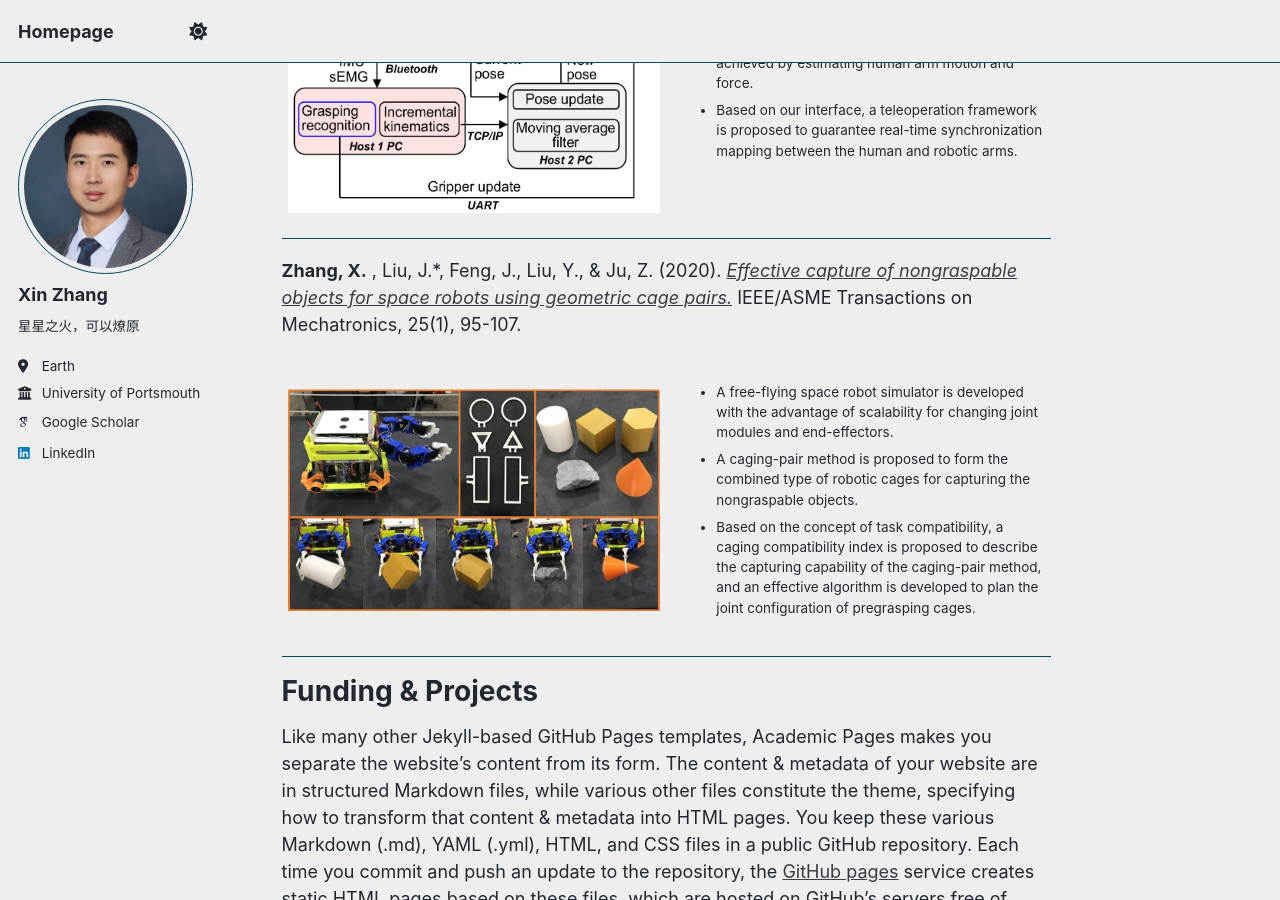
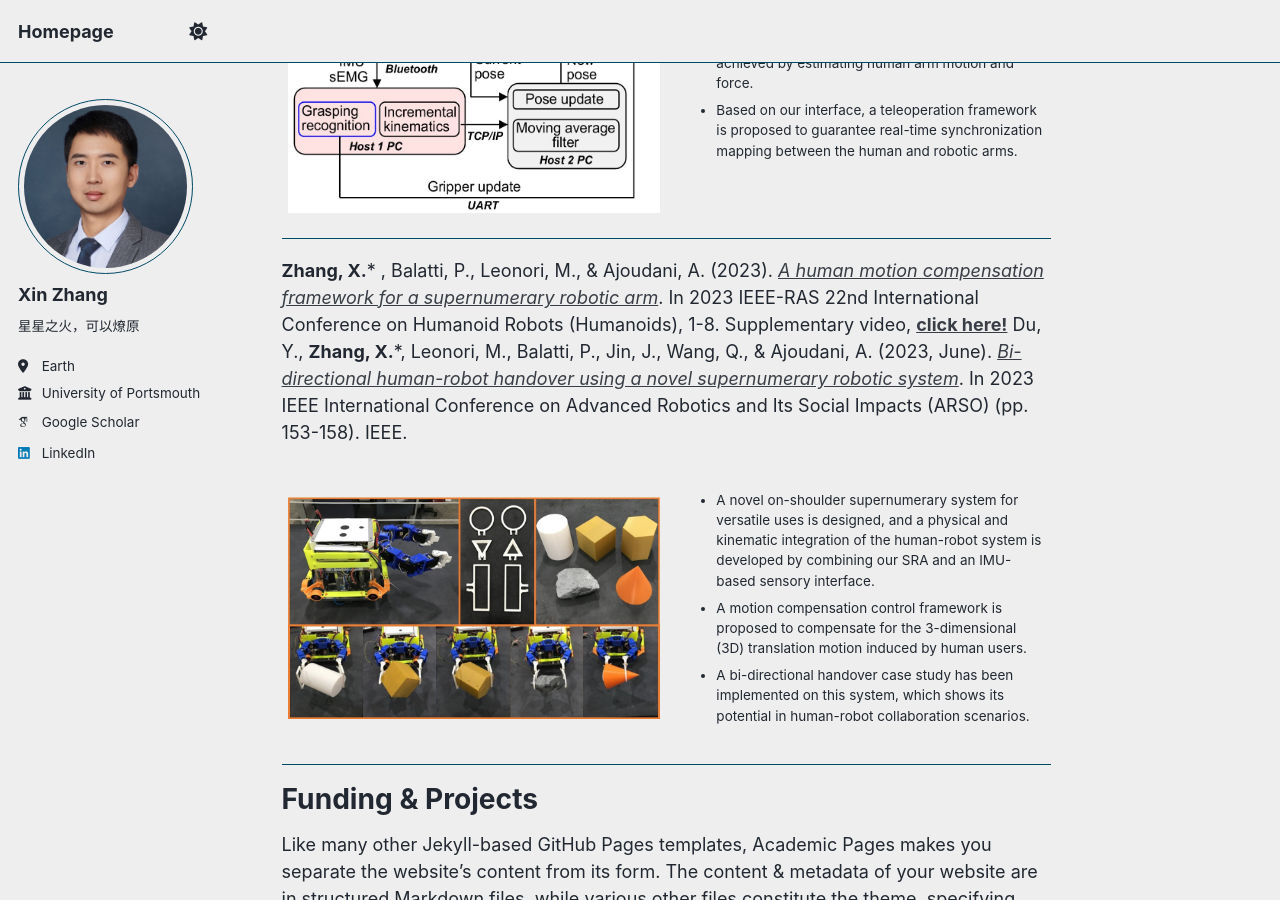
Before and after one commit to Mansion-ZX/Mansion-ZX.github.io, a Jekyll site: the page built from _pages/about.md, in a window 1280 px wide and 900 px high, scrolled down 2607 px. Built offline with Jekyll 4.4.1, drawn with Linux system fonts in a browser that asks for light colours; some web fonts are replaced; a script that is not in the unit is left out.

Commit message:
Update about.md

```diff
--- a/_pages/about.md
+++ b/_pages/about.md
@@ -88,7 +88,8 @@
 </table>
 ---
 
-**Zhang, X.** , Liu, J.*, Feng, J., Liu, Y., & Ju, Z. (2020). [*Effective capture of nongraspable objects for space robots using geometric cage pairs.*](https://ieeexplore.ieee.org/abstract/document/8894400) IEEE/ASME Transactions on Mechatronics, 25(1), 95-107.
+**Zhang, X.*** , Balatti, P., Leonori, M., & Ajoudani, A. (2023). [*A human motion compensation framework for a supernumerary robotic arm*](https://ieeexplore.ieee.org/abstract/document/10375190). In 2023 IEEE-RAS 22nd International Conference on Humanoid Robots (Humanoids), 1-8. Supplementary video, [**click here!**](https://www.youtube.com/watch?v=hBFH2gtw55I)
+Du, Y., **Zhang, X.***, Leonori, M., Balatti, P., Jin, J., Wang, Q., & Ajoudani, A. (2023, June). [*Bi-directional human-robot handover using a novel supernumerary robotic system*](https://ieeexplore.ieee.org/abstract/document/10187506). In 2023 IEEE International Conference on Advanced Robotics and Its Social Impacts (ARSO) (pp. 153-158). IEEE.
 <table border="0" style="border-collapse: collapse; border: none;">
   <tr>
     <td style="width: 50%; border: none;">
@@ -96,9 +97,9 @@
     </td>
     <td style="vertical-align: top; padding-left: 10px; border: none;">
       <ul>
-      <li>A free-flying space robot simulator is developed with the advantage of scalability for changing joint modules and end-effectors.</li>
-      <li>A caging-pair method is proposed to form the combined type of robotic cages for capturing the nongraspable objects.</li>
-      <li>Based on the concept of task compatibility, a caging compatibility index is proposed to describe the capturing capability of the caging-pair method, and an effective algorithm is developed to plan the joint configuration of pregrasping cages.</li>
+      <li>A novel on-shoulder supernumerary system for versatile uses is designed, and a physical and kinematic integration of the human-robot system is developed by combining our SRA and an IMU-based sensory interface.</li>
+      <li>A motion compensation control framework is proposed to compensate for the 3-dimensional (3D) translation motion induced by human users.</li>
+      <li>A bi-directional handover case study has been implemented on this system, which shows its potential in human-robot collaboration scenarios.</li>
       </ul>
     </td>
   </tr>
```
